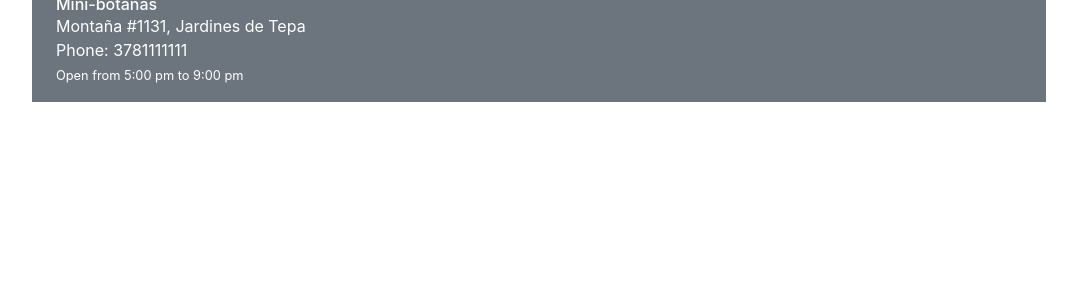
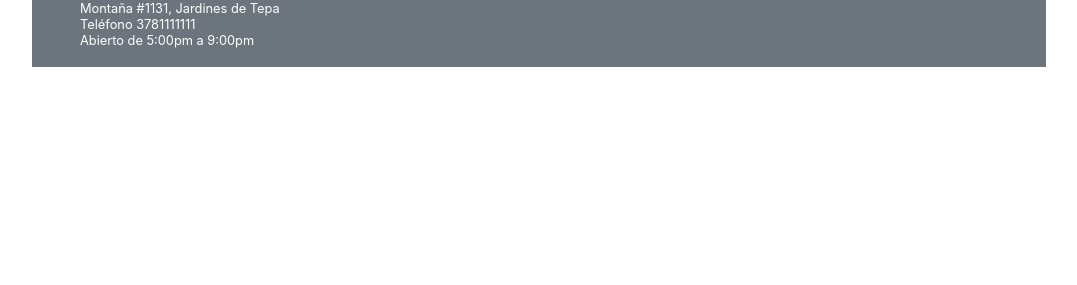
Before and after one commit to Diego448/mini-snacks, a Flask app: page / in a window 1280 px wide. Shown: the part 515-800 px from the top of the page, without its empty margins (101-1178 px from the left). Run offline with Flask 2, Linux system fonts and the light colour scheme; some libraries are stand-ins or nearby versions.

Commit message:
Updating language support on homepage

```diff
--- a/app.py
+++ b/app.py
@@ -11,7 +11,7 @@ uploads_path = os.path.join(str(current_path), 'static', 'images/')
 
 @app.route('/')
 def homepage():
-    return render_template('homepage.html')
+    return render_template('homepage.html', content=current_lang['homepage'])
 
 @app.route('/snacks/add', methods=['GET', 'POST'])
 def add_snacks():
--- a/lang.py
+++ b/lang.py
@@ -1,7 +1,19 @@
 es_MX = {
     "homepage": {
-        "title": "Mini botanas"
+        "title": "Mini botanas",
+        "card_1": {
+            "button": "Botanas",
+            "title": "Botanas",
+            "description": "Conoce nuestras botanas"
         },
+        "card_2": {
+            "title": "Inventario"
+        },
+        "footer": {
+            "phone_label": "Teléfono",
+            "schedule": "Abierto de 5:00pm a 9:00pm"
+        }
+    },
     "snacks_list": {
         "title": "Lista de botanas"
     }
--- a/templates/homepage.html
+++ b/templates/homepage.html
@@ -7,15 +7,15 @@
 </head>
 <body class="container">
     <header class="py-3 bg-light mx-5">
-        <h1 class="h1 text-center font-italic">Mini botanas</h1>
+        <h1 class="h1 text-center font-italic">{{ content['title'] }}</h1>
     </header>
     <div class="card-deck mx-5 px-5 pb-5 bg-light">
         <div class="card text-center" >
             <img src="{{ url_for('static', filename='images/default_mini_logo_bg.png') }}" class="card-img-top"/>
             <div class="card-body">
-                <h5 class="h5">Snacks</h5>
-                <p class="card-text">Meet our snacks</p>
-                <a href="{{ url_for('snacks_list') }}" class="btn btn-primary">Snacks</a>
+                <h5 class="h5">{{ content['card_1']['title'] }}</h5>
+                <p class="card-text">{{ content['card_1']['description'] }}</p>
+                <a href="{{ url_for('snacks_list') }}" class="btn btn-primary">{{ content['card_1']['button'] }}</a>
             </div>
         </div>
         <div class="card text-center">
@@ -35,15 +35,14 @@
             </div>
         </div>
     </div>
-    <footer class="bg-secondary text-white pl-4 py-3 mx-5">
-        <p class="h6 mb-0">Mini-botanas</p>
+    <footer class="bg-secondary text-white pl-5 py-3 mx-5">
         <address class="mb-0">
-            <p class="mb-0">Montaña #1131, Jardines de Tepa</p>
-            <p class="mb-0">
-                <a href="tel:3781111111" class="text-decoration-none text-white">Phone: 3781111111</a>
+            <p class="mb-0 mb-n2"><small>Montaña #1131, Jardines de Tepa</small></p>
+            <p class="mb-0 mb-n2">
+                <a href="tel:3781111111" class="text-decoration-none text-white"><small>{{ content['footer']['phone_label'] }} 3781111111</small></a>
             </p>
         </address>
-        <p class="mb-0"><small>Open from 5:00 pm to 9:00 pm</small></p>
+        <p class="mb-0"><small>{{ content['footer']['schedule'] }}</small></p>
     </footer>
 </body>
 </html>
```
